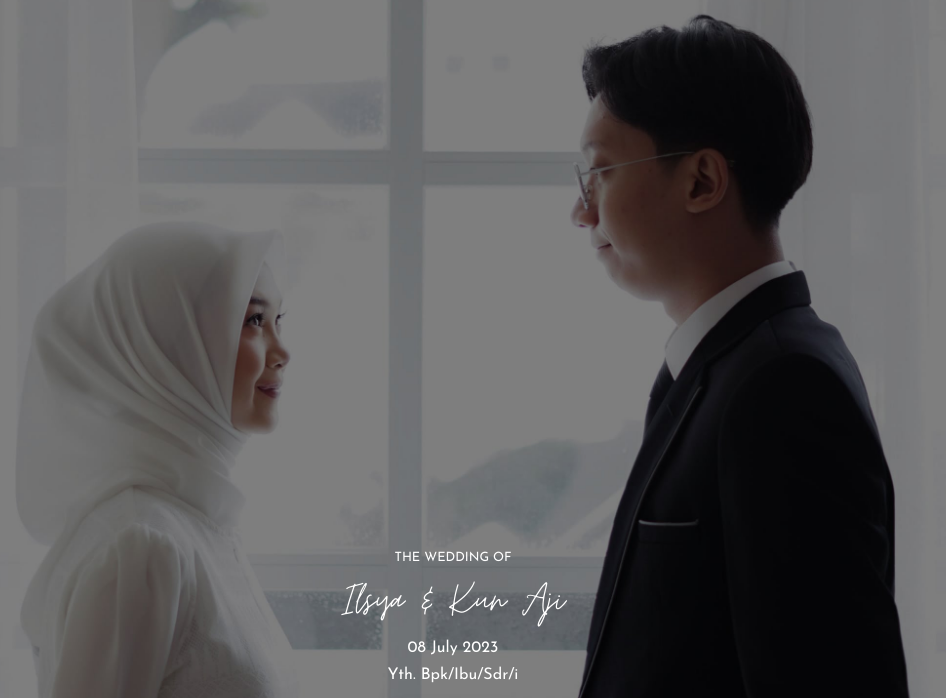
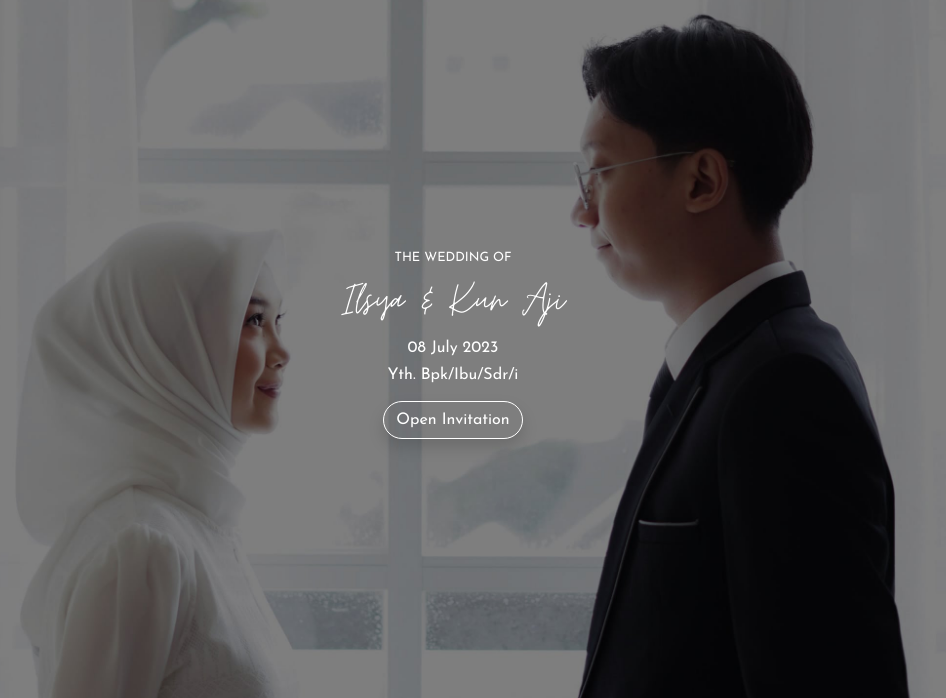
Before and after one commit to undanganmanten/ilsya-aji, a plain HTML site: page index.html in a window 1280 px wide. Shown: the top 698 px of the page, without its empty margins (187-1133 px from the left). Drawn offline with nearby package versions, Linux system fonts and the light colour scheme.

Commit message:
ilsya aji

```diff
--- a/index.html
+++ b/index.html
@@ -444,7 +444,7 @@
         <div class="modal-dialog modal-dialog-centered modal-fullscreen m-0">
             <div class="modal-content">
 
-                <div class="d-flex justify-content-center" style="height: 100vh !important; z-index: 999; margin-top: 550px;">
+                <div class="d-flex justify-content-center" style="height: 100vh !important; z-index: 999; margin-top: 250px;">
                     <div class="text-center">
                         <h6 class="mt-0" style="color: #ffffff; font-size: .8rem;" >THE WEDDING OF</h6>
                         <h1 class="font-estetik my-1" style="font-size: 3rem; color: #ffffff; word-spacing: 2px;">Ilsya & Kun Aji</h1>
```
